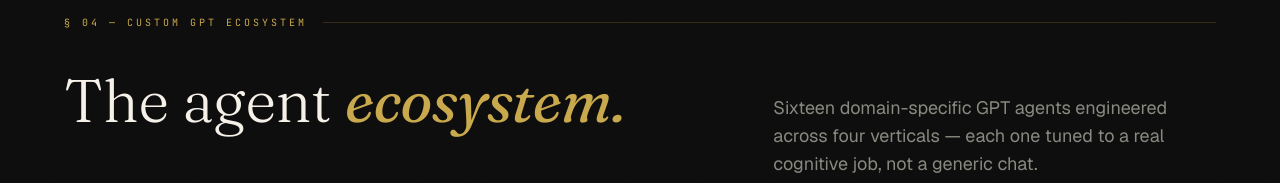
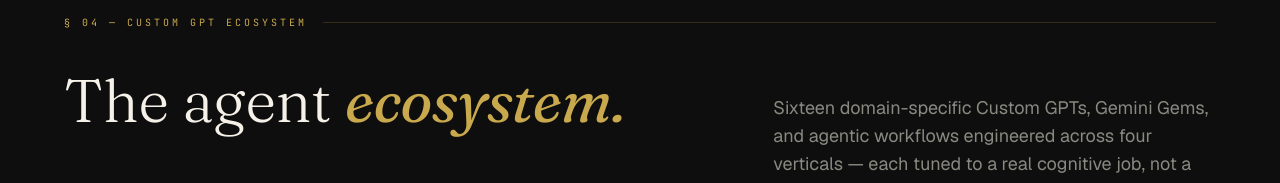
Before and after one commit to alimoizuddin/alimoizuddin-Website-UPDATED, a React (Create React App) app in the folder alimoizuddin-Website/frontend/: page /agents in a window 1280 px wide. Shown: the part 609-792 px from the top of the page. Built offline with nearby package versions, Linux system fonts and the light colour scheme; no server answers.

Commit message:
Add files via upload

```diff
--- a/alimoizuddin-Website/frontend/src/components/Agents.jsx
+++ b/alimoizuddin-Website/frontend/src/components/Agents.jsx
@@ -57,8 +57,9 @@ export default function Agents() {
             viewport={{ once: true, margin: "-80px" }}
             className="lg:col-span-5 text-[#888880] text-base md:text-lg leading-[1.85] lg:pt-6"
           >
-            Sixteen domain-specific GPT agents engineered across four verticals
-            — each one tuned to a real cognitive job, not a generic chat.
+            Sixteen domain-specific Custom GPTs, Gemini Gems, and agentic
+            workflows engineered across four verticals — each tuned to a real
+            cognitive job, not a generic chat.
           </motion.p>
         </div>
 
```
